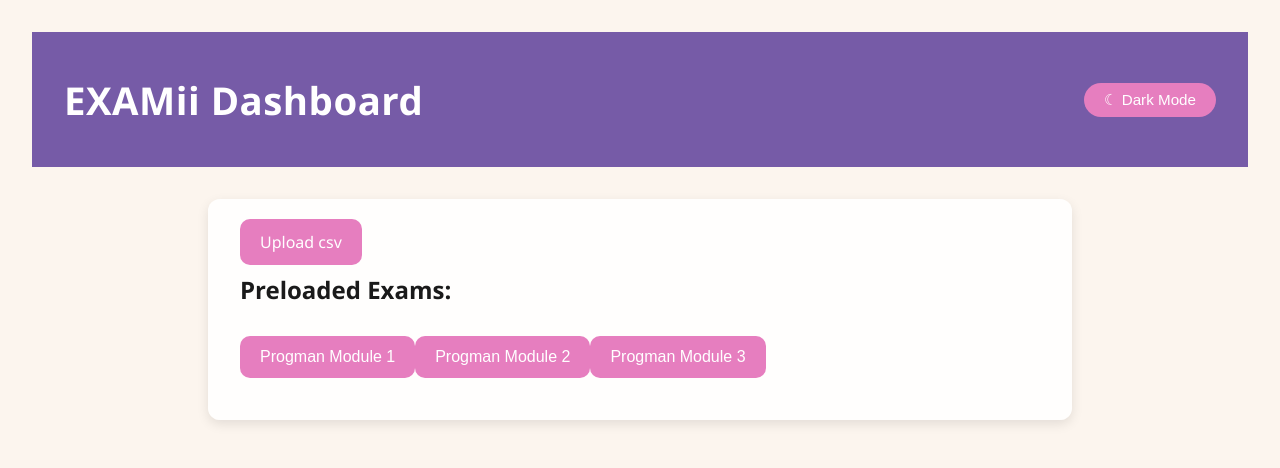
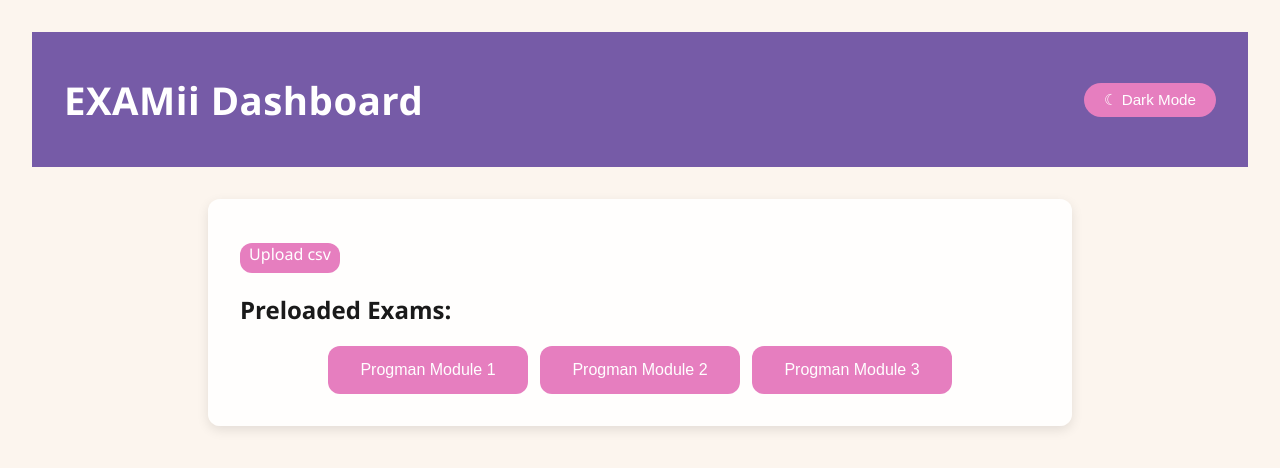
Before and after one commit to AB0-0/EXAMii, a React (Create React App) app: page / in a window 1280 px wide. Shown: the top 468 px of the page. Built offline with nearby package versions, Linux system fonts and the light colour scheme.

Commit message:
Update style.css

```diff
--- a/src/style.css
+++ b/src/style.css
@@ -65,22 +65,41 @@ header {
 
 /* Upload and Preloaded buttons */
 .upload-btn,
-.preload-btn button {
-  background-color: #E67EBF;
+.preload-btn {
+  display: flex;
+  flex-wrap: wrap;
+  gap: 12px;
+  justify-content: center;
+  margin-top: 12px;
+}
+
+.upload-btn {
+  width: 100px; /* fixed width */
+  height: 30px;
+  font-size: 16px;
+  background-color: var(--button-bg, #e67ebf);
   color: white;
   border: none;
-  padding: 12px 20px;
-  margin: 10px 0;
-  border-radius: 10px;
+  border-radius: 12px;
   cursor: pointer;
-  font-size: 1rem;
-  transition: background-color 0.2s ease;
+  transition: 0.3s ease;
+}
+.preload-btn button {
+  width: 200px; /* fixed width */
+  height: 48px;
+  font-size: 16px;
+  background-color: var(--button-bg, #e67ebf);
+  color: white;
+  border: none;
+  border-radius: 12px;
+  cursor: pointer;
+  transition: 0.3s ease;
 }
 
-.upload-btn:hover,
 .preload-btn button:hover {
-  background-color: #c965aa;
+  background-color: #d066a5;
 }
+
 
 .upload-btn input {
   display: none;
```
